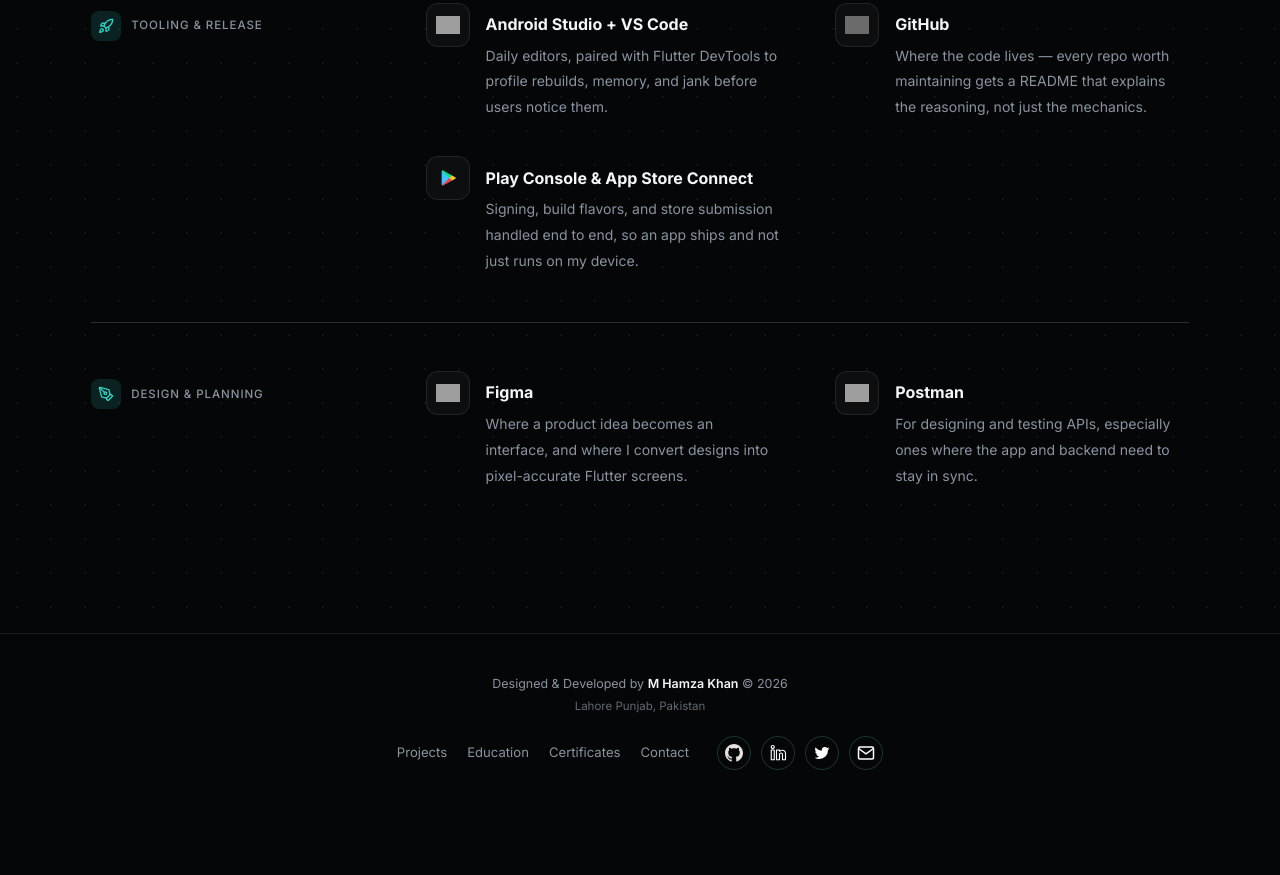
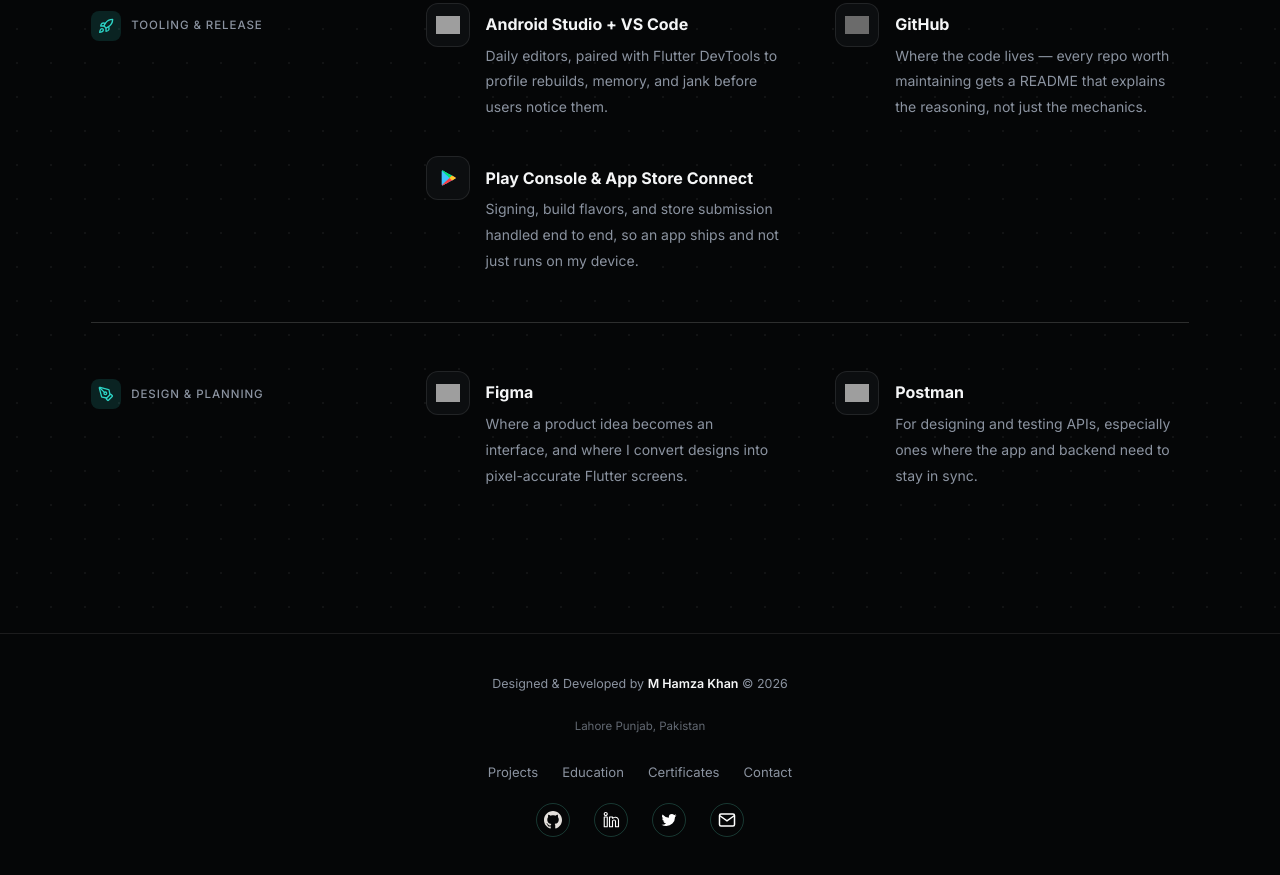
Before and after one commit to hk994512/portfolio_web, a plain HTML site: page toolkit.html in a window 1280 px wide. Shown: the part 1620-2495 px from the top of the page. Before the commit the page ends 2430 px from the top, so only its background shows below. Drawn offline with Linux system fonts and the light colour scheme; grey boxes are pictures that could not be loaded.

```diff
--- a/css/toolkit.css
+++ b/css/toolkit.css
@@ -368,3 +368,44 @@
     padding: 28px 0;
   }
 }
+
+/* ══════════════════════════════════════════════════════════════
+   FOOTER — centered (Toolkit page only, via .toolkit-footer)
+   ══════════════════════════════════════════════════════════════ */
+.toolkit-footer .footer-inner-v2 {
+  display: flex;
+  flex-direction: column;
+  align-items: center;
+  justify-content: center;
+  text-align: center;
+  gap: clamp(18px, 3vw, 26px);
+  padding-bottom: calc(24px + env(safe-area-inset-bottom, 0px));
+}
+
+.toolkit-footer .footer-left,
+.toolkit-footer .footer-right {
+  display: flex;
+  flex-direction: column;
+  align-items: center;
+  justify-content: center;
+  text-align: center;
+  width: 100%;
+  margin: 0;
+  gap: clamp(14px, 2.5vw, 20px);
+}
+
+.toolkit-footer .footer-copy,
+.toolkit-footer .footer-location {
+  margin-left: auto;
+  margin-right: auto;
+  text-align: center;
+}
+
+.toolkit-footer .footer-links,
+.toolkit-footer .footer-socials {
+  display: flex;
+  flex-wrap: wrap;
+  align-items: center;
+  justify-content: center;
+  gap: 10px clamp(14px, 3vw, 24px);
+}
--- a/toolkit.html
+++ b/toolkit.html
@@ -550,7 +550,7 @@
     </main>
 
     <!-- FOOTER -->
-    <footer>
+    <footer class="toolkit-footer">
       <div class="container footer-inner-v2">
         <div class="footer-left">
           <p class="footer-copy">
```
